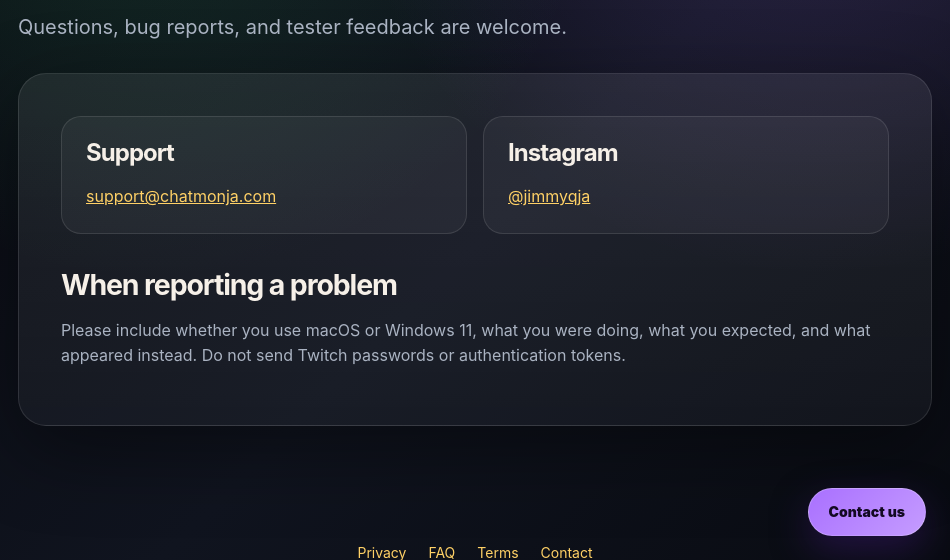
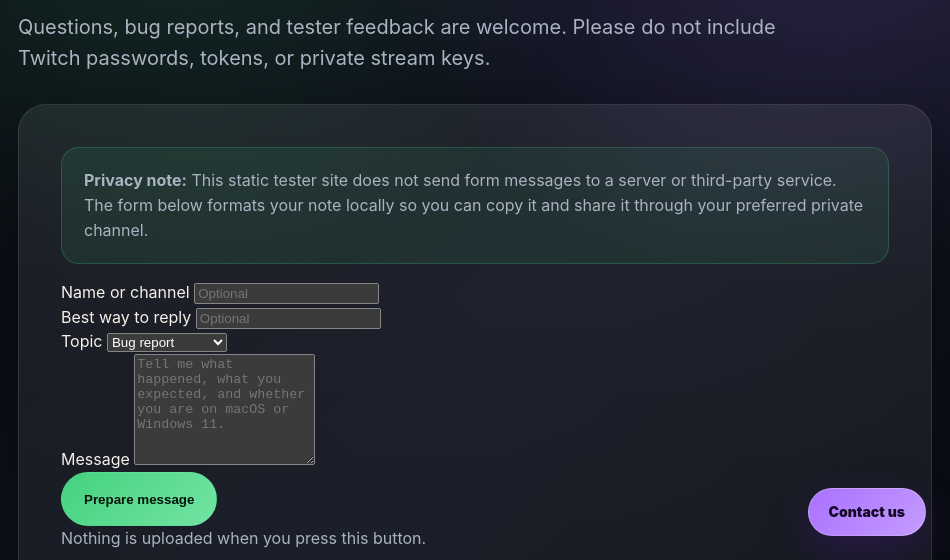
Before and after one commit to jimmyqja/ChatMonJa, an Electron app: page docs/contact.html in a window 950 px wide. Shown: the part 240-800 px from the top of the page. Drawn offline with Linux system fonts and the light colour scheme.

Commit message:
Add privacy-focused contact form

```diff
--- a/docs/contact.html
+++ b/docs/contact.html
@@ -3,11 +3,12 @@
 <head>
   <meta charset="utf-8">
   <meta name="viewport" content="width=device-width, initial-scale=1">
-  <meta name="description" content="Contact ChatMonJA support by email or Instagram.">
+  <meta name="description" content="Contact ChatMonJA support with privacy-focused tester feedback.">
   <title>Contact — ChatMonJA</title>
   <link rel="icon" type="image/png" href="assets/chatmonja-icon.png">
   <link rel="apple-touch-icon" href="assets/chatmonja-icon.png">
   <link rel="stylesheet" href="styles.css">
+  <script src="site.js" defer></script>
 </head>
 <body>
   <main class="page-shell">
@@ -24,30 +25,54 @@
     <header class="page-header">
       <p class="eyebrow">Get in touch</p>
       <h1>Contact ChatMonJA</h1>
-      <p class="lead">Questions, bug reports, and tester feedback are welcome.</p>
+      <p class="lead">Questions, bug reports, and tester feedback are welcome. Please do not include Twitch passwords, tokens, or private stream keys.</p>
     </header>
 
     <section class="content-card">
-      <div class="contact-grid">
-        <article class="contact-card">
-          <h2>Support</h2>
-          <p><a href="mailto:support@chatmonja.com">support@chatmonja.com</a></p>
-        </article>
-        <article class="contact-card">
-          <h2>Instagram</h2>
-          <p><a href="https://www.instagram.com/jimmyqja/">@jimmyqja</a></p>
-        </article>
+      <p class="callout"><strong>Privacy note:</strong> This static tester site does not send form messages to a server or third-party service. The form below formats your note locally so you can copy it and share it through your preferred private channel.</p>
+      <form class="contact-form" data-contact-form>
+        <div class="form-row">
+          <label for="contact-name">Name or channel</label>
+          <input id="contact-name" name="name" type="text" autocomplete="name" placeholder="Optional">
+        </div>
+        <div class="form-row">
+          <label for="contact-reply">Best way to reply</label>
+          <input id="contact-reply" name="reply" type="text" autocomplete="off" placeholder="Optional">
+        </div>
+        <div class="form-row">
+          <label for="contact-topic">Topic</label>
+          <select id="contact-topic" name="topic">
+            <option>Bug report</option>
+            <option>Install help</option>
+            <option>Feature idea</option>
+            <option>Privacy question</option>
+            <option>Other</option>
+          </select>
+        </div>
+        <div class="form-row">
+          <label for="contact-message">Message</label>
+          <textarea id="contact-message" name="message" rows="7" required placeholder="Tell me what happened, what you expected, and whether you are on macOS or Windows 11."></textarea>
+        </div>
+        <button class="button primary" type="submit">Prepare message</button>
+        <p class="form-help">Nothing is uploaded when you press this button.</p>
+      </form>
+      <div class="prepared-message" data-contact-output hidden>
+        <h2>Your message is ready</h2>
+        <p>Copy this note and send it through your preferred private channel. For public updates, you can also follow <a href="https://www.instagram.com/jimmyqja/">@jimmyqja on Instagram</a>.</p>
+        <textarea readonly rows="9" data-contact-output-text></textarea>
+        <button class="button secondary" type="button" data-copy-contact>Copy message</button>
+        <p class="form-help" data-copy-status aria-live="polite"></p>
       </div>
       <h2>When reporting a problem</h2>
       <p>Please include whether you use macOS or Windows 11, what you were doing, what you expected, and what appeared instead. Do not send Twitch passwords or authentication tokens.</p>
     </section>
   </main>
 
-  <a class="contact-bubble" href="mailto:support@chatmonja.com" aria-label="Contact ChatMonJA support">Contact us</a>
+  <a class="contact-bubble" href="contact.html" aria-label="Contact ChatMonJA support">Contact us</a>
 
   <footer>
     <div class="footer-links"><a href="privacy.html">Privacy</a><a href="faq.html">FAQ</a><a href="terms.html">Terms</a><a href="contact.html">Contact</a></div>
-    <p>Created by Elmore “JimmyQ” Jamieson · <a href="mailto:support@chatmonja.com">support@chatmonja.com</a></p>
+    <p>Created by Elmore “JimmyQ” Jamieson · <a href="contact.html">Contact</a></p>
   </footer>
 </body>
 </html>
```
